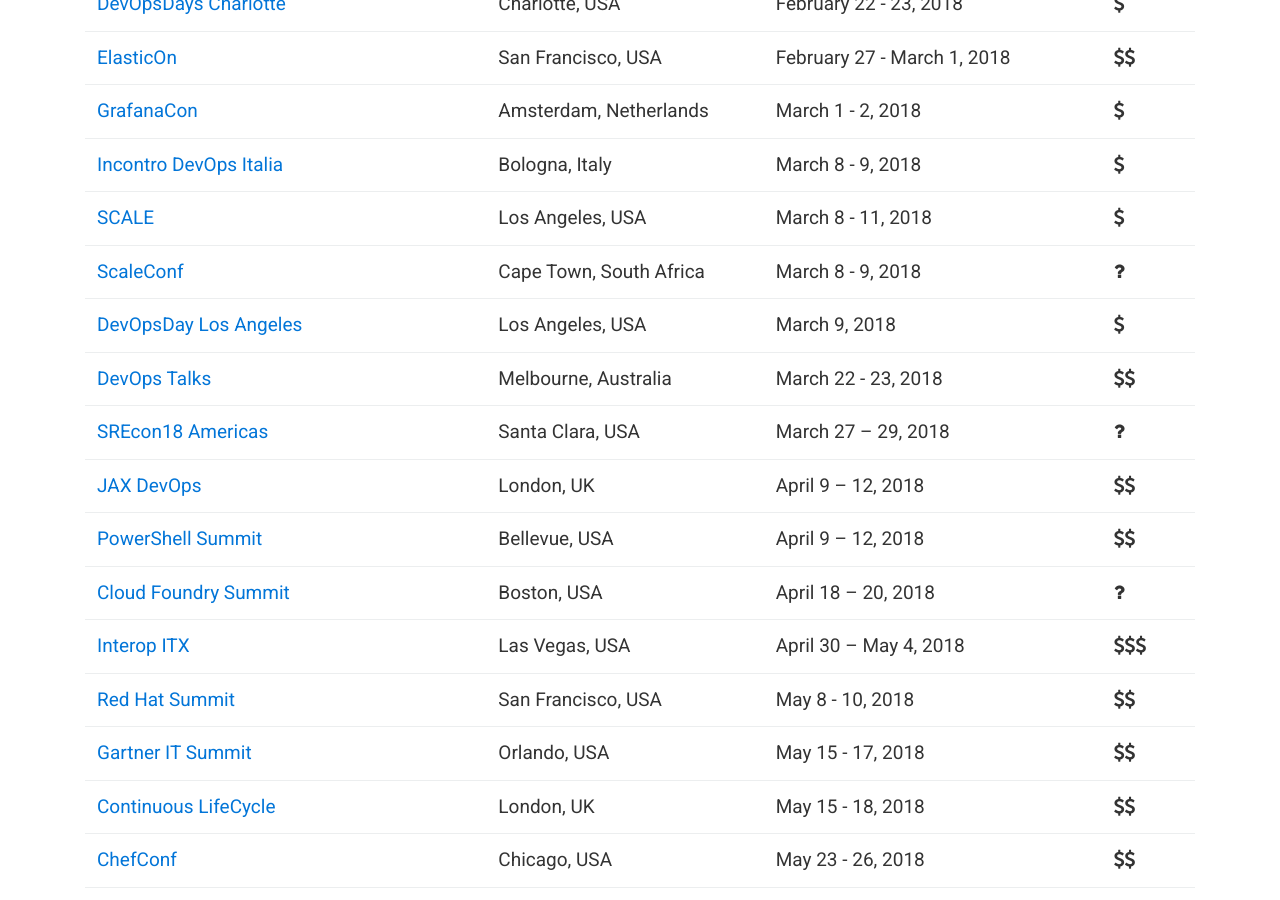
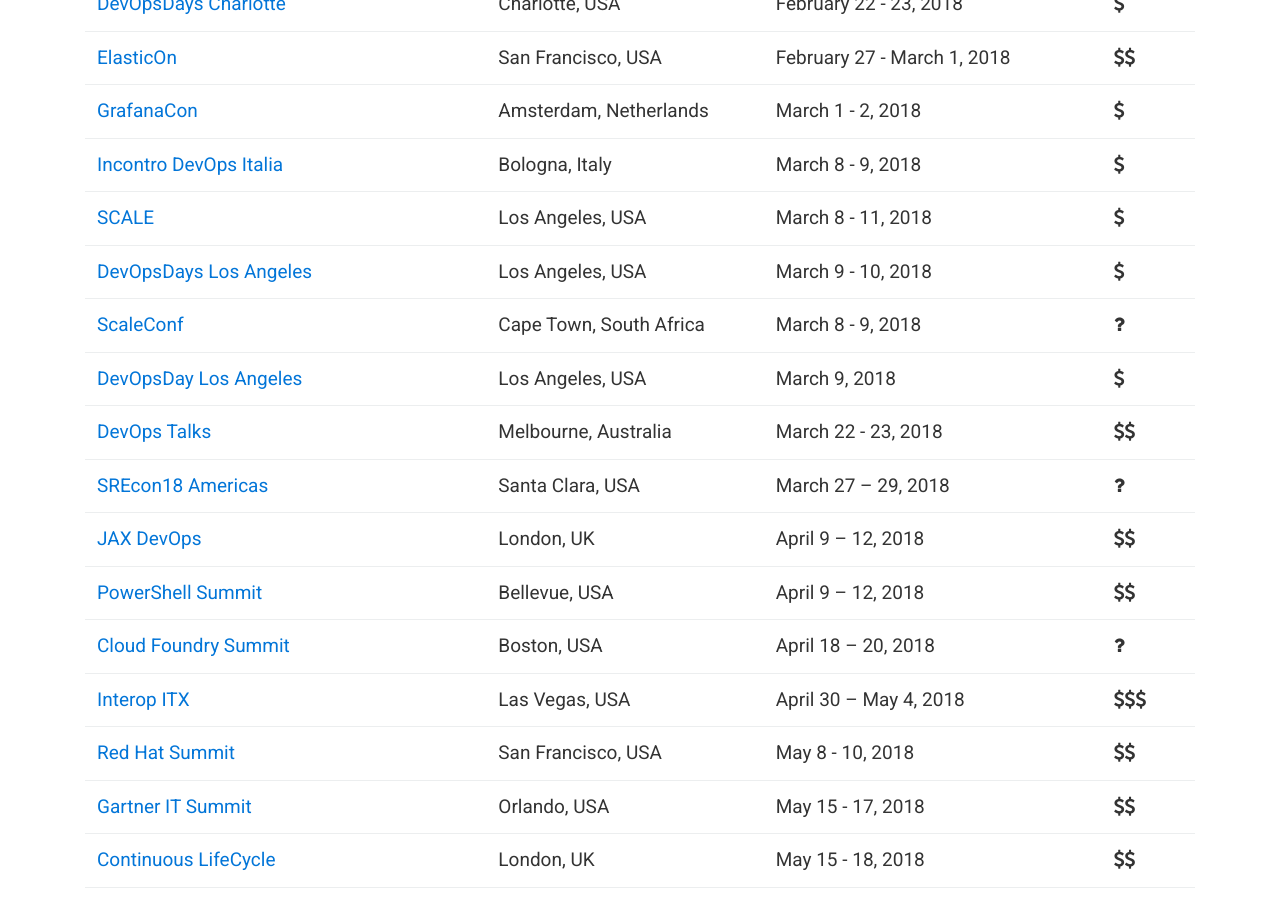
Before and after one commit to finspin/gotodevops.org, a Jekyll site: the page built from index.md, in a window 1280 px wide and 900 px high, scrolled down 498 px. Built offline with Jekyll 4.4.1, drawn with Linux system fonts in a browser that asks for light colours; nearby versions of some CDN libraries.

Commit message:
DevOpsDays Los Angeles

```diff
--- a/_data/conferences.yml
+++ b/_data/conferences.yml
@@ -86,6 +86,15 @@
       country: USA
   date: March 8 - 11, 2018
   start-date: 1520467200
+  cost: 1
+
+- name: DevOpsDays Los Angeles
+  url: https://www.devopsdays.org/events/2018-los-angeles
+  location:
+      city: Los Angeles
+      country: USA
+  date: March 9 - 10, 2018
+  start-date: 1520596800
   cost: 1
 
 - name: ScaleConf
```
